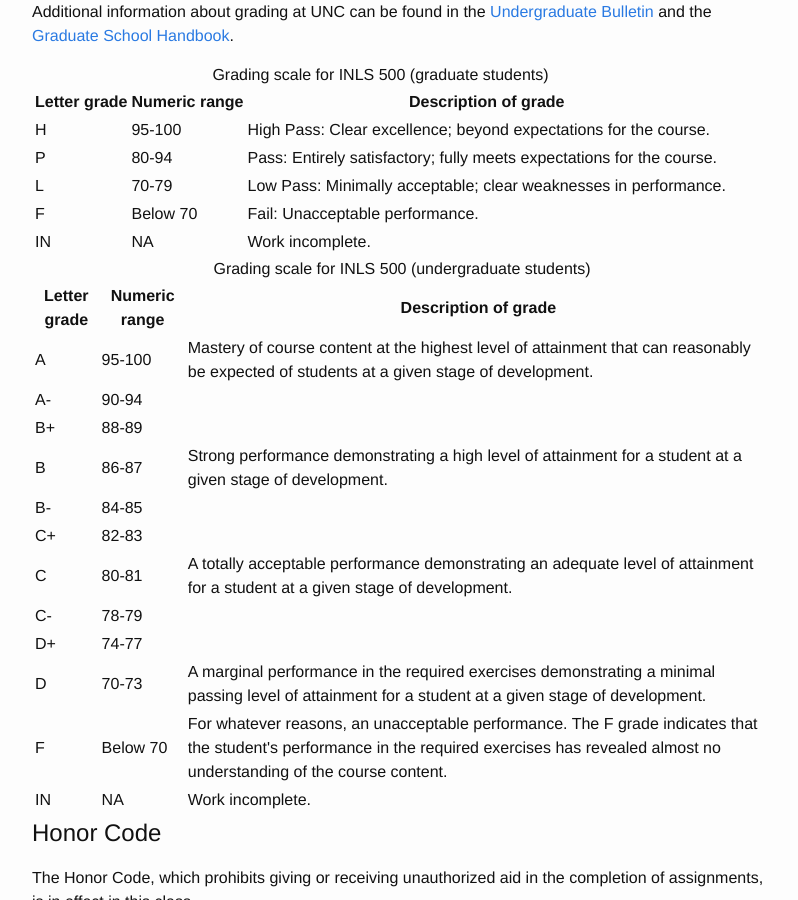
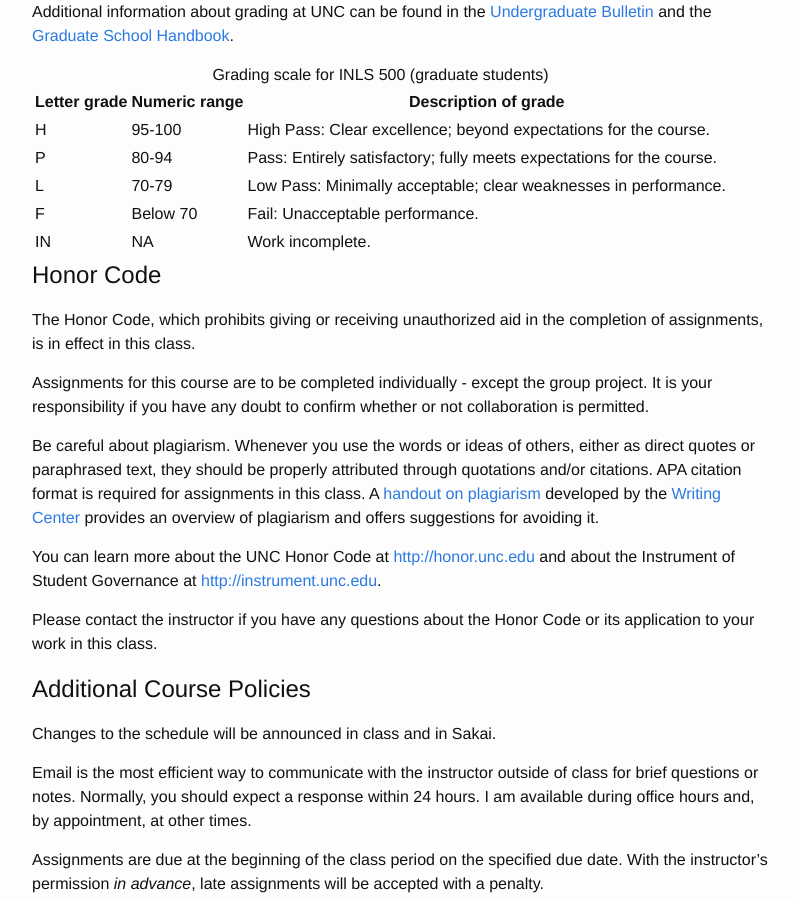
Before and after one commit to jdmar3/inls718, a Jekyll site: the page built from index.md, in a window 1280 px wide and 900 px high, scrolled down 1547 px. Shown: the whole window, without its empty margins (238-1036 px from the left). Built offline with Jekyll 4.4.1, drawn with Linux system fonts in a browser that asks for light colours.

Commit message:
update tables of grades

```diff
--- a/index.md
+++ b/index.md
@@ -134,7 +134,7 @@ Handbook](http://handbook.unc.edu/grading.html "grading section of the Graduate
 </table>
 
 
-<table class="undergrad">
+<!--<table class="undergrad">
   <caption>Grading scale for INLS 500 (undergraduate students)</caption>
   <tr>
     <th scope="col">Letter grade</th>
@@ -201,7 +201,7 @@ Handbook](http://handbook.unc.edu/grading.html "grading section of the Graduate
     <td>NA</td>
     <td>Work incomplete.</td>
   </tr>
-</table>
+</table>-->
 
 Honor Code
 ----------
```
